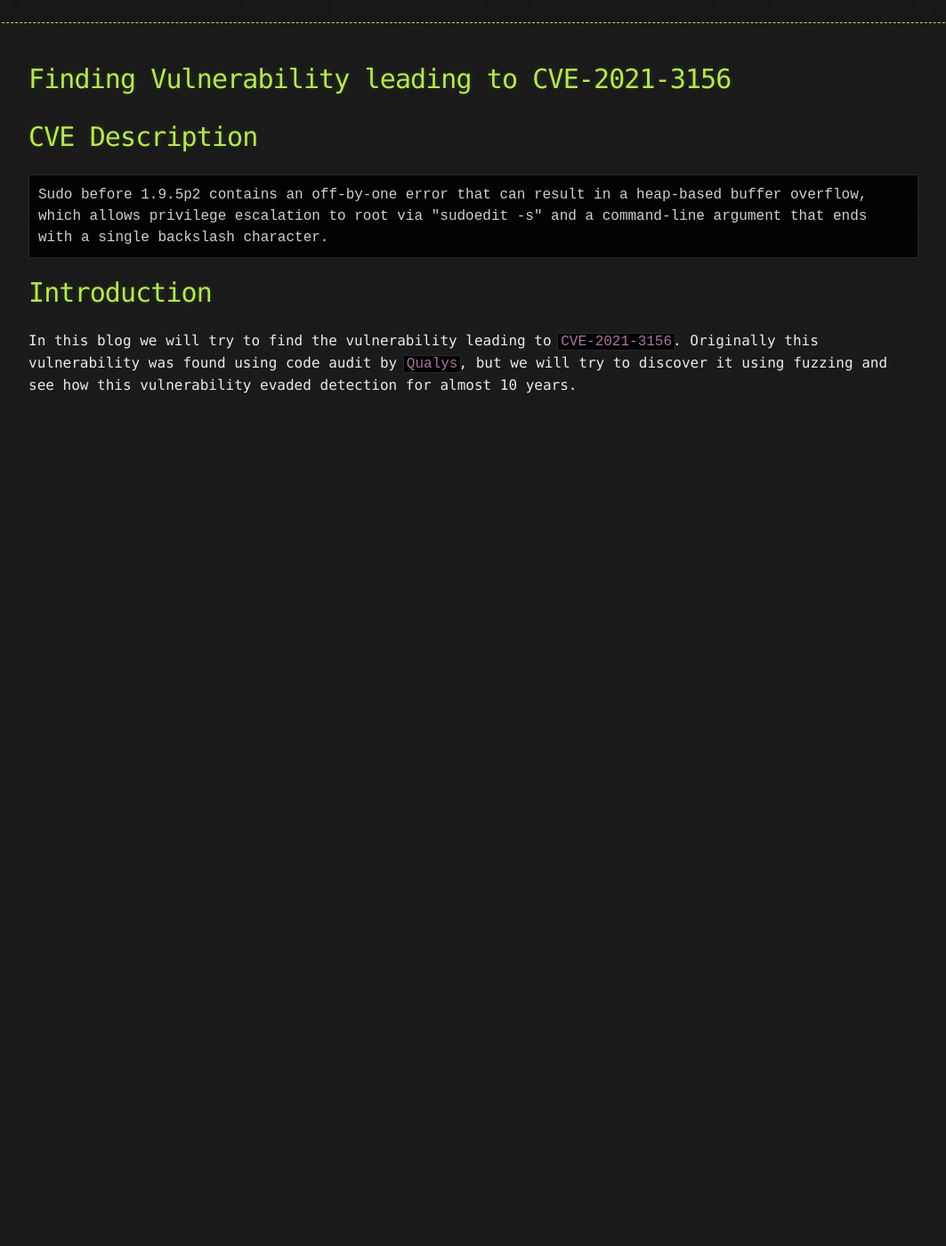
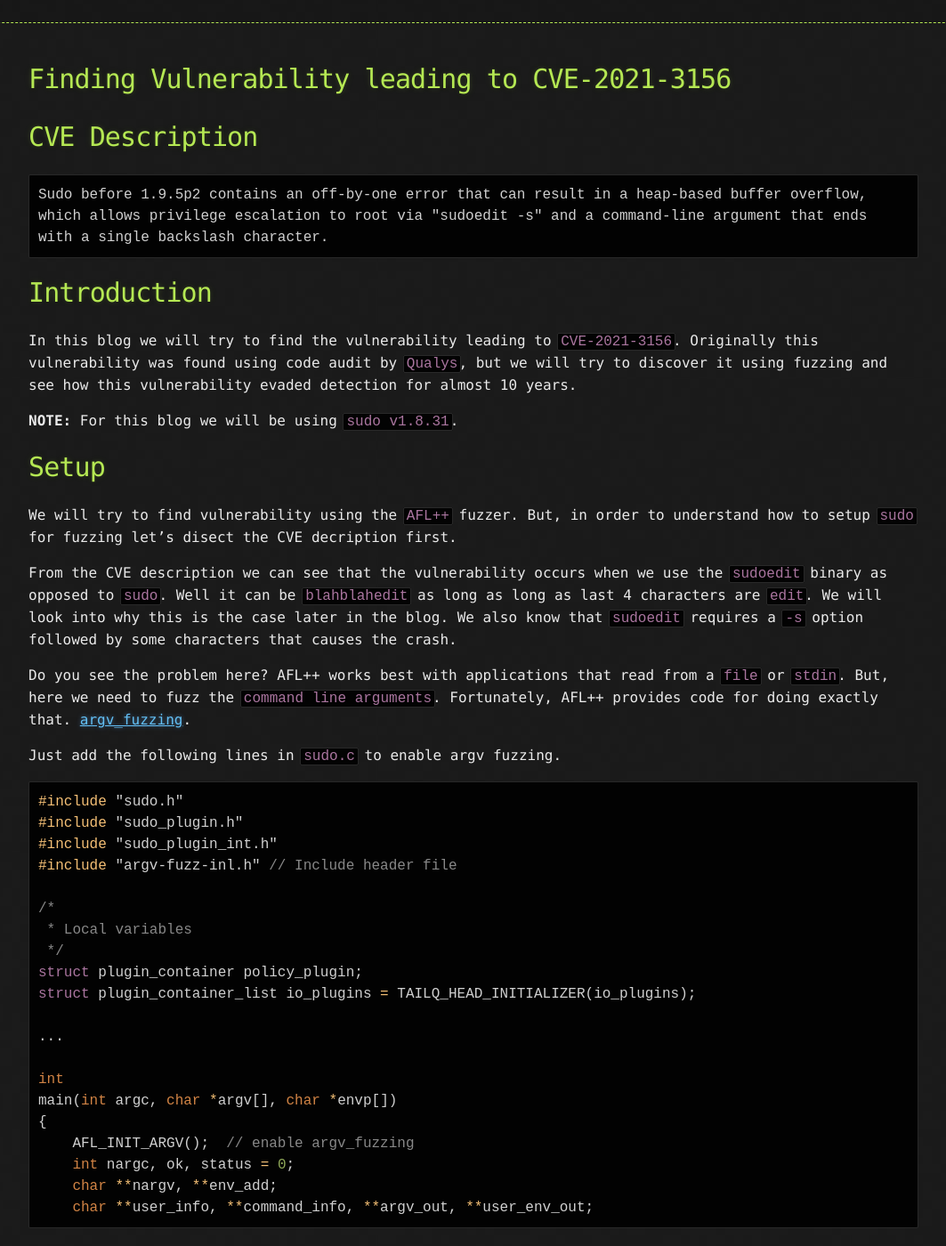
Before and after one commit to faran1512/faran1512.github.io, a Jekyll site: the page built from CVE-2021-3156_Recreate.md, in a window 1280 px wide and 1400 px high, scrolled down 107 px. Shown: the whole window at 89% size, without its empty margins (108-1171 px from the left). Built offline with Jekyll 4.4.1, drawn with Linux system fonts in a browser that asks for light colours; our own code applies the rules of GitHub Pages for plain Markdown files; before the commit the page ends 900 px from its top, so only the background shows below that.

Commit message:
Writing CVE-2021-3156 Blog

````diff
--- a/CVE-2021-3156_Recreate.md
+++ b/CVE-2021-3156_Recreate.md
@@ -15,3 +15,38 @@
 # Introduction
 
 In this blog we will try to find the vulnerability leading to `CVE-2021-3156`. Originally this vulnerability was found using code audit by `Qualys`, but we will try to discover it using fuzzing and see how this vulnerability evaded detection for almost 10 years.
+
+**NOTE:** For this blog we will be using `sudo v1.8.31`.
+
+# Setup
+
+We will try to find vulnerability using the `AFL++` fuzzer. But, in order to understand how to setup `sudo` for fuzzing let's disect the CVE decription first.
+
+From the CVE description we can see that the vulnerability occurs when we use the `sudoedit` binary as opposed to `sudo`. Well it can be `blahblahedit` as long as long as last 4 characters are `edit`. We will look into why this is the case later in the blog. We also know that `sudoedit` requires a `-s` option followed by some characters that causes the crash.
+
+Do you see the problem here? AFL++ works best with applications that read from a `file` or `stdin`. But, here we need to fuzz the `command line arguments`. Fortunately, AFL++ provides code for doing exactly that. [argv_fuzzing](https://github.com/AFLplusplus/AFLplusplus/blob/78b7e14c73baacf1d88b3c03955e78f5080d17ba/utils/argv_fuzzing/README.md#L4).
+
+Just add the following lines in `sudo.c` to enable argv fuzzing.
+
+```c
+#include "sudo.h"
+#include "sudo_plugin.h"
+#include "sudo_plugin_int.h"
+#include "argv-fuzz-inl.h" // Include header file
+
+/*
+ * Local variables
+ */
+struct plugin_container policy_plugin;
+struct plugin_container_list io_plugins = TAILQ_HEAD_INITIALIZER(io_plugins);
+
+...
+
+int
+main(int argc, char *argv[], char *envp[])
+{
+    AFL_INIT_ARGV();  // enable argv_fuzzing
+    int nargc, ok, status = 0;
+    char **nargv, **env_add;
+    char **user_info, **command_info, **argv_out, **user_env_out;
+```
````
Also changed, not shown: CVE-2020-35524_Recreate.md (+1 -1 lines), index.md (+1 -0 lines).
